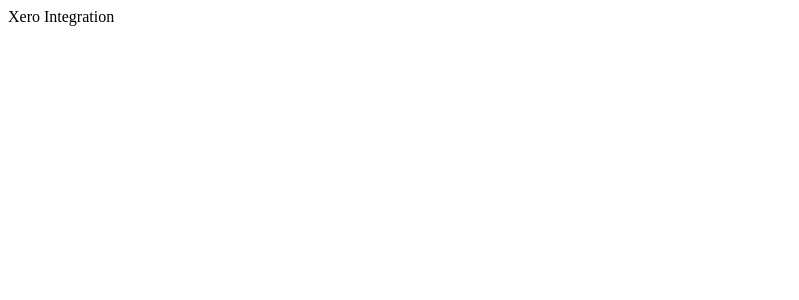
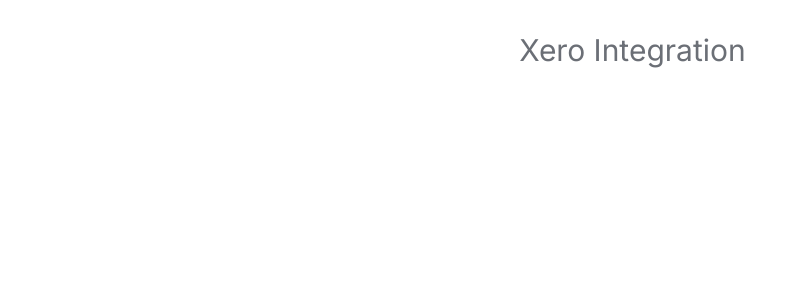
Before and after one commit to rrojan/xero-integration, a Next.js app: page / in a window 1280 px wide. Shown: the top 300 px of the page, without its empty margins (0-799 px from the left). Built offline with nearby package versions, Linux system fonts and the light colour scheme.

Commit message:
feat: configure app to use design system

```diff
--- /dev/null
+++ b/src/app/globals.css
@@ -0,0 +1,33 @@
+@import "tailwindcss";
+
+:root {
+  --bg-primary: #fff;
+  --text-primary: #0e0f11;
+}
+
+/* biome-ignore lint/suspicious/noUnknownAtRules: @theme is defined by Tailwind (https://tailwindcss.com/docs/theme) */
+@theme inline {
+  /* Backgrounds & fills */
+  --color-primary: var(--bg-primary);
+  --color-secondary: #f8f9fb;
+  --color-warning: #fef6d0;
+  --color-border: #dfe1e4;
+  --color-card-border: #ededf0;
+  --color-button-primary: #212b36;
+  --color-button-disabled: #1f000000;
+
+  /* Text */
+  --color-text-primary: var(--text-primary);
+  --color-text-secondary: #6b6f76;
+}
+
+/* prevent layout shift caused by scrollbar */
+html {
+  scrollbar-gutter: stable;
+}
+
+body {
+  color: var(--text-primary);
+  background: var(--bg-primary);
+  font-family: Inter, Arial, sans-serif;
+}
--- /dev/null
+++ b/src/app/layout.tsx
@@ -0,0 +1,25 @@
+import type { Metadata } from 'next'
+import { Inter } from 'next/font/google'
+import './globals.css'
+
+const inter = Inter({
+  subsets: ['latin'],
+  weight: ['400', '500'],
+})
+
+export const metadata: Metadata = {
+  title: 'Copilot Xero Integration',
+  description: 'Sync Copilot invoices with Xero effortlessly',
+}
+
+export default function RootLayout({
+  children,
+}: Readonly<{
+  children: React.ReactNode
+}>) {
+  return (
+    <html lang="en">
+      <body className={`${inter.className} antialiased`}>{children}</body>
+    </html>
+  )
+}
--- a/src/app/page.tsx
+++ b/src/app/page.tsx
@@ -1,3 +1,7 @@
 export default function Home() {
-  return <div className="text-center text-3xl py-8">Xero Integration</div>
+  return (
+    <div className="text-center text-3xl py-8 text-text-secondary">
+      Xero Integration
+    </div>
+  )
 }
```
